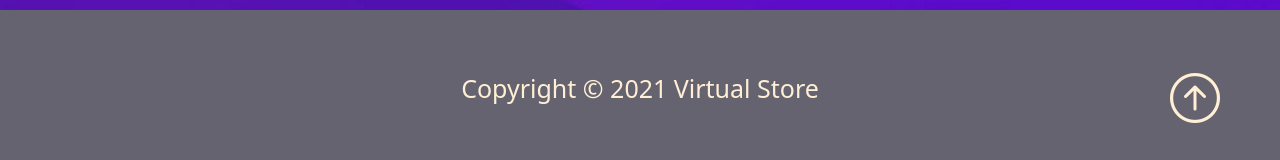
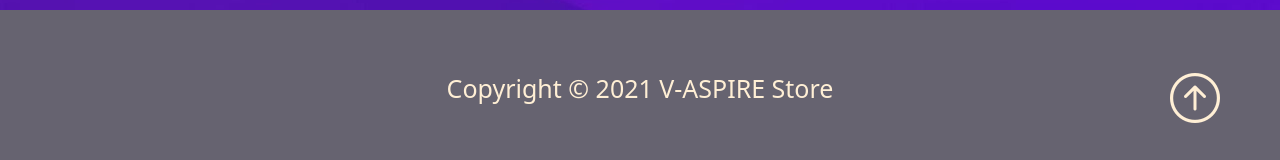
Before and after one commit to SSANJIVRAJAH/Virtual-Store, a plain HTML site: page cart.html in a window 1280 px wide. Shown: the part 1421-1581 px from the top of the page. Drawn offline with nearby package versions, Linux system fonts and the light colour scheme.

Commit message:
Update cart.html

```diff
--- a/cart.html
+++ b/cart.html
@@ -97,7 +97,7 @@
    <!-- Footer -->
    <footer class="p-5  text-white text-center position-relative" style="background: #666370;">
     <div class="container1">
-      <p class="lead">Copyright &copy; 2021 Virtual Store</p>
+      <p class="lead">Copyright &copy; 2021 V-ASPIRE Store</p>
       <a href="#" class="position-absolute bottom-0 end-0 p-5">
         <i class="bi bi-arrow-up-circle h1"></i>
       </a>
```
